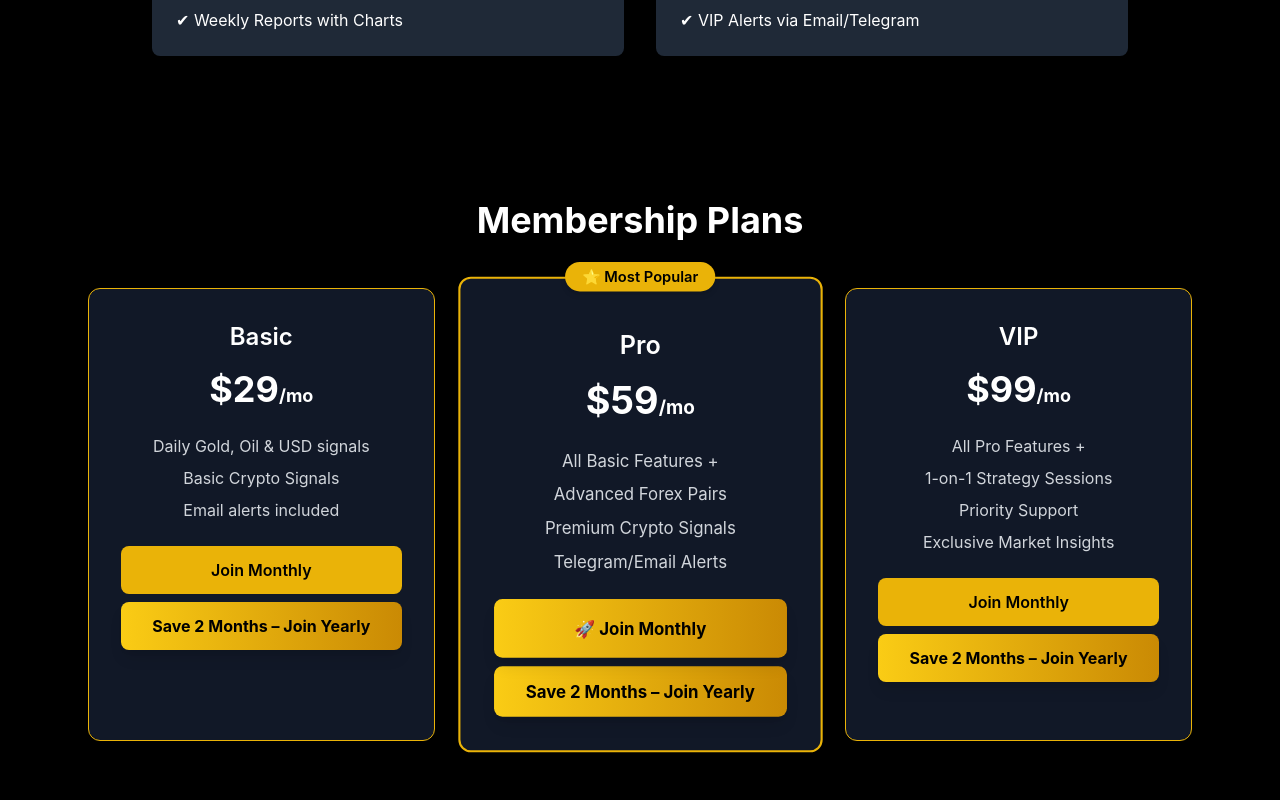
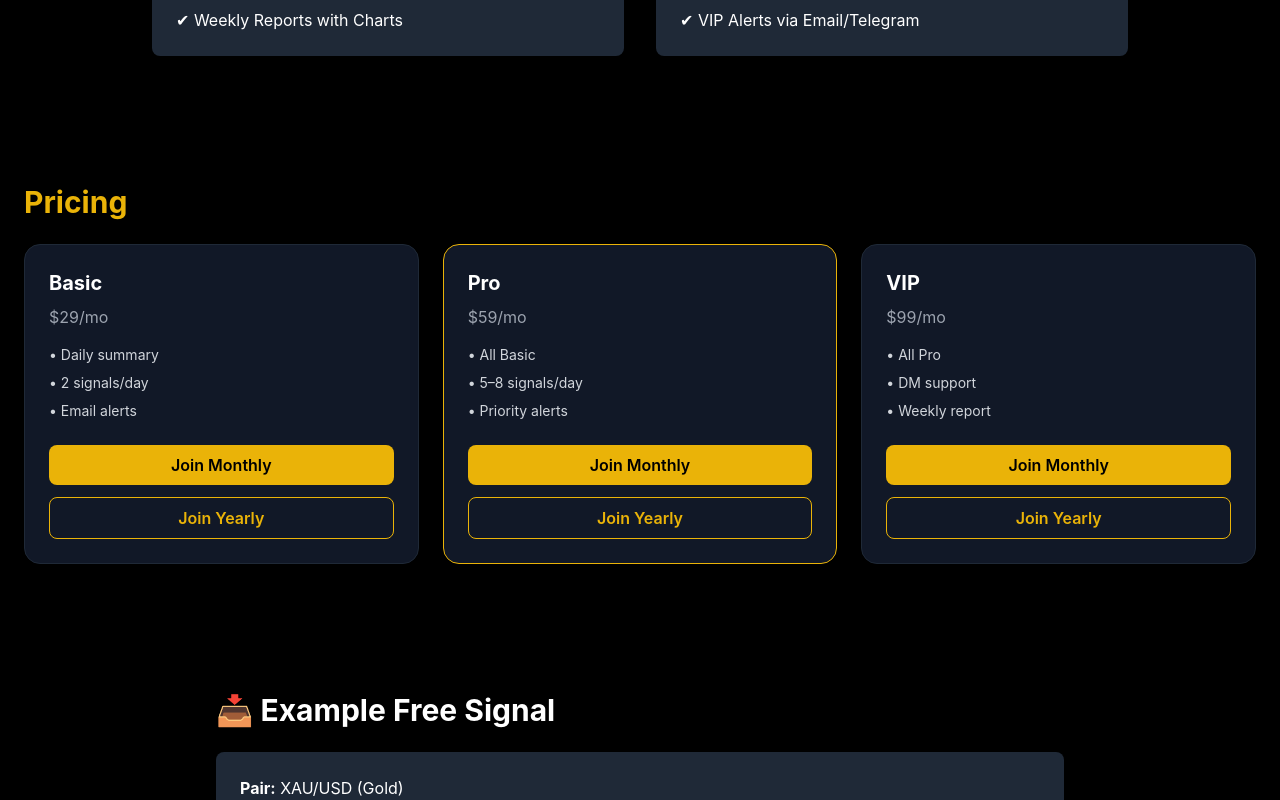
Before and after one commit to mhdkharoub-rgb/growfinitys, a Next.js app: page / in a window 1280 px wide. Shown: the part 640-1440 px from the top of the page. Built offline with nearby package versions, Linux system fonts and the light colour scheme.

Commit message:
Update Pricing.js

```diff
--- a/components/Pricing.js
+++ b/components/Pricing.js
@@ -1,106 +1,70 @@
 // components/Pricing.js
+export default function Pricing() {
+  const tiers = [
+    {
+      name: "Basic",
+      price: "$29/mo",
+      btnMonthly: "https://nas.io/growfinitys/zerolink/basic",
+      btnYearly: "https://nas.io/growfinitys/zerolink/basic-yearly",
+      features: ["Daily summary", "2 signals/day", "Email alerts"],
+    },
+    {
+      name: "Pro",
+      price: "$59/mo",
+      btnMonthly: "https://nas.io/growfinitys/zerolink/pro",
+      btnYearly: "https://nas.io/growfinitys/zerolink/pro-yearly",
+      features: ["All Basic", "5–8 signals/day", "Priority alerts"],
+      highlight: true,
+    },
+    {
+      name: "VIP",
+      price: "$99/mo",
+      btnMonthly: "https://nas.io/growfinitys/zerolink/vip",
+      btnYearly: "https://nas.io/growfinitys/zerolink/vip-yearly",
+      features: ["All Pro", "DM support", "Weekly report"],
+    },
+  ]
 
-export default function Pricing() {
   return (
-    <section id="pricing" className="py-20 bg-black text-white">
-      <div className="max-w-6xl mx-auto px-6">
-        <h2 className="text-4xl font-bold text-center mb-12">
-          Membership Plans
-        </h2>
+    <section id="pricing" className="max-w-7xl mx-auto px-6 py-16">
+      <h2 className="text-3xl font-bold text-yellow-500 mb-6">Pricing</h2>
 
-        <div className="grid md:grid-cols-3 gap-8">
-          {/* Basic Plan */}
-          <div className="bg-gray-900 rounded-xl p-8 shadow-lg text-center border border-yellow-500">
-            <h3 className="text-2xl font-semibold mb-4">Basic</h3>
-            <p className="text-4xl font-bold mb-6">$29<span className="text-lg">/mo</span></p>
-            <ul className="text-gray-300 mb-6 space-y-2">
-              <li>Daily Gold, Oil & USD signals</li>
-              <li>Basic Crypto Signals</li>
-              <li>Email alerts included</li>
+      <div className="grid md:grid-cols-3 gap-6">
+        {tiers.map((t) => (
+          <div
+            key={t.name}
+            className={`rounded-2xl p-6 border ${
+              t.highlight ? "border-yellow-500" : "border-gray-800"
+            } bg-gray-900`}
+          >
+            <h3 className="text-xl font-bold mb-2">{t.name}</h3>
+            <p className="text-gray-400 mb-4">{t.price}</p>
+            <ul className="text-sm text-gray-300 space-y-2 mb-6">
+              {t.features.map((f) => (
+                <li key={f}>• {f}</li>
+              ))}
             </ul>
-            {/* Monthly */}
+
+            <div className="flex flex-col gap-3">
               <a
-              href="https://nas.io/growfinitys/zerolink/basic"
+                href={t.btnMonthly}
                 target="_blank"
                 rel="noreferrer"
-              className="block bg-yellow-500 text-black font-semibold py-3 px-6 rounded-lg hover:bg-yellow-400 transition mb-2"
+                className="bg-yellow-500 text-black font-semibold py-2 px-4 rounded-lg text-center hover:bg-yellow-400 transition"
               >
                 Join Monthly
               </a>
-            {/* Yearly */}
               <a
-              href="https://nas.io/growfinitys/zerolink/basic-yearly"
+                href={t.btnYearly}
                 target="_blank"
                 rel="noreferrer"
-              className="block bg-gradient-to-r from-yellow-400 to-yellow-600 text-black font-bold py-3 px-6 rounded-lg shadow-lg hover:from-yellow-300 hover:to-yellow-500 transition"
+                className="border border-yellow-500 text-yellow-500 font-semibold py-2 px-4 rounded-lg text-center hover:bg-yellow-500 hover:text-black transition"
               >
-              Save 2 Months – Join Yearly
-            </a>
-          </div>
-
-          {/* Pro Plan (Most Popular) */}
-          <div className="relative bg-gray-900 rounded-xl p-8 shadow-lg text-center border-2 border-yellow-500 transform scale-105">
-            <div className="absolute -top-4 left-1/2 transform -translate-x-1/2 bg-yellow-500 text-black px-4 py-1 rounded-full text-sm font-semibold shadow-md">
-              ⭐ Most Popular
-            </div>
-            <h3 className="text-2xl font-semibold mb-4 mt-4">Pro</h3>
-            <p className="text-4xl font-bold mb-6">$59<span className="text-lg">/mo</span></p>
-            <ul className="text-gray-300 mb-6 space-y-2">
-              <li>All Basic Features +</li>
-              <li>Advanced Forex Pairs</li>
-              <li>Premium Crypto Signals</li>
-              <li>Telegram/Email Alerts</li>
-            </ul>
-            {/* Monthly */}
-            <a
-              href="https://nas.io/growfinitys/zerolink/pro"
-              target="_blank"
-              rel="noreferrer"
-              className="block bg-gradient-to-r from-yellow-400 to-yellow-600 text-black font-bold py-4 px-8 rounded-lg shadow-lg hover:from-yellow-300 hover:to-yellow-500 transition transform hover:scale-105 mb-2"
-            >
-              🚀 Join Monthly
-            </a>
-            {/* Yearly */}
-            <a
-              href="https://nas.io/growfinitys/zerolink/pro-yearly"
-              target="_blank"
-              rel="noreferrer"
-              className="block bg-gradient-to-r from-yellow-400 to-yellow-600 text-black font-bold py-3 px-6 rounded-lg shadow-lg hover:from-yellow-300 hover:to-yellow-500 transition"
-            >
-              Save 2 Months – Join Yearly
-            </a>
-          </div>
-
-          {/* VIP Plan */}
-          <div className="bg-gray-900 rounded-xl p-8 shadow-lg text-center border border-yellow-500">
-            <h3 className="text-2xl font-semibold mb-4">VIP</h3>
-            <p className="text-4xl font-bold mb-6">$99<span className="text-lg">/mo</span></p>
-            <ul className="text-gray-300 mb-6 space-y-2">
-              <li>All Pro Features +</li>
-              <li>1-on-1 Strategy Sessions</li>
-              <li>Priority Support</li>
-              <li>Exclusive Market Insights</li>
-            </ul>
-            {/* Monthly */}
-            <a
-              href="https://nas.io/growfinitys/zerolink/vip"
-              target="_blank"
-              rel="noreferrer"
-              className="block bg-yellow-500 text-black font-semibold py-3 px-6 rounded-lg hover:bg-yellow-400 transition mb-2"
-            >
-              Join Monthly
-            </a>
-            {/* Yearly */}
-            <a
-              href="https://nas.io/growfinitys/zerolink/vip-yearly"
-              target="_blank"
-              rel="noreferrer"
-              className="block bg-gradient-to-r from-yellow-400 to-yellow-600 text-black font-bold py-3 px-6 rounded-lg shadow-lg hover:from-yellow-300 hover:to-yellow-500 transition"
-            >
-              Save 2 Months – Join Yearly
+                Join Yearly
               </a>
             </div>
           </div>
+        ))}
       </div>
     </section>
   )
```
Lines whose indentation alone changed are shown as unchanged.
